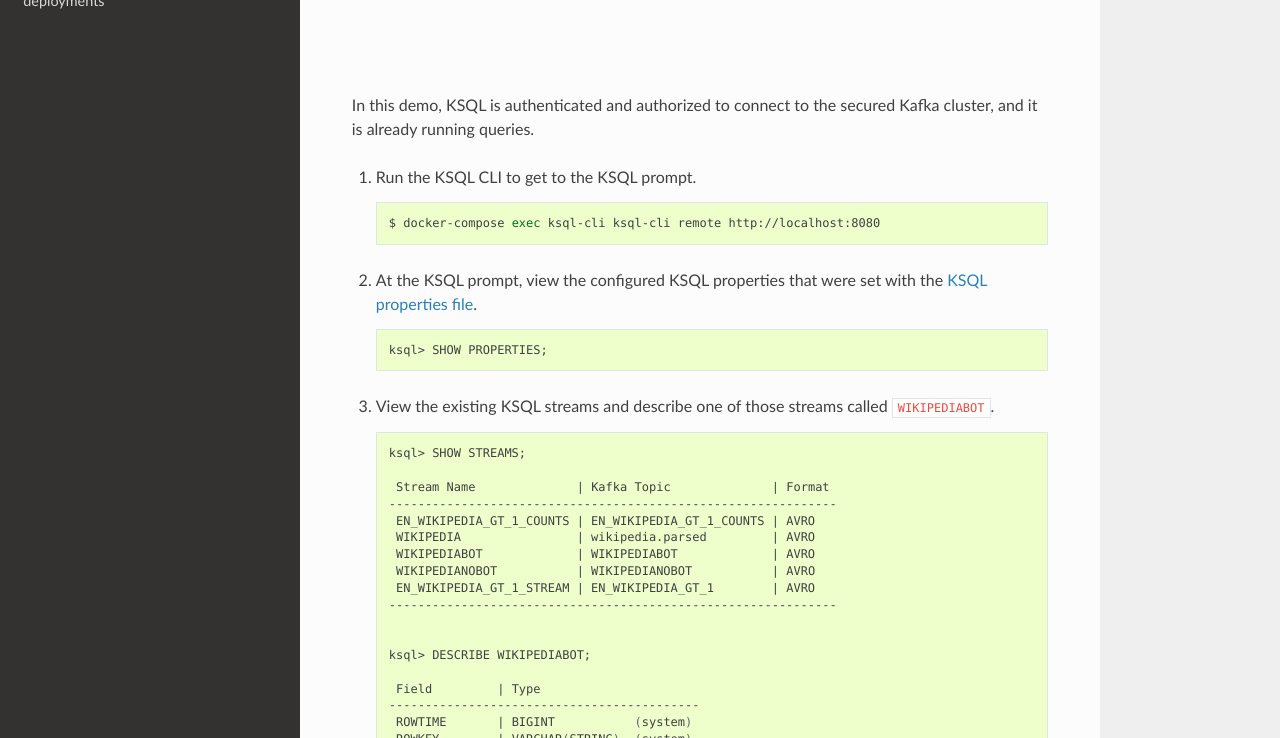
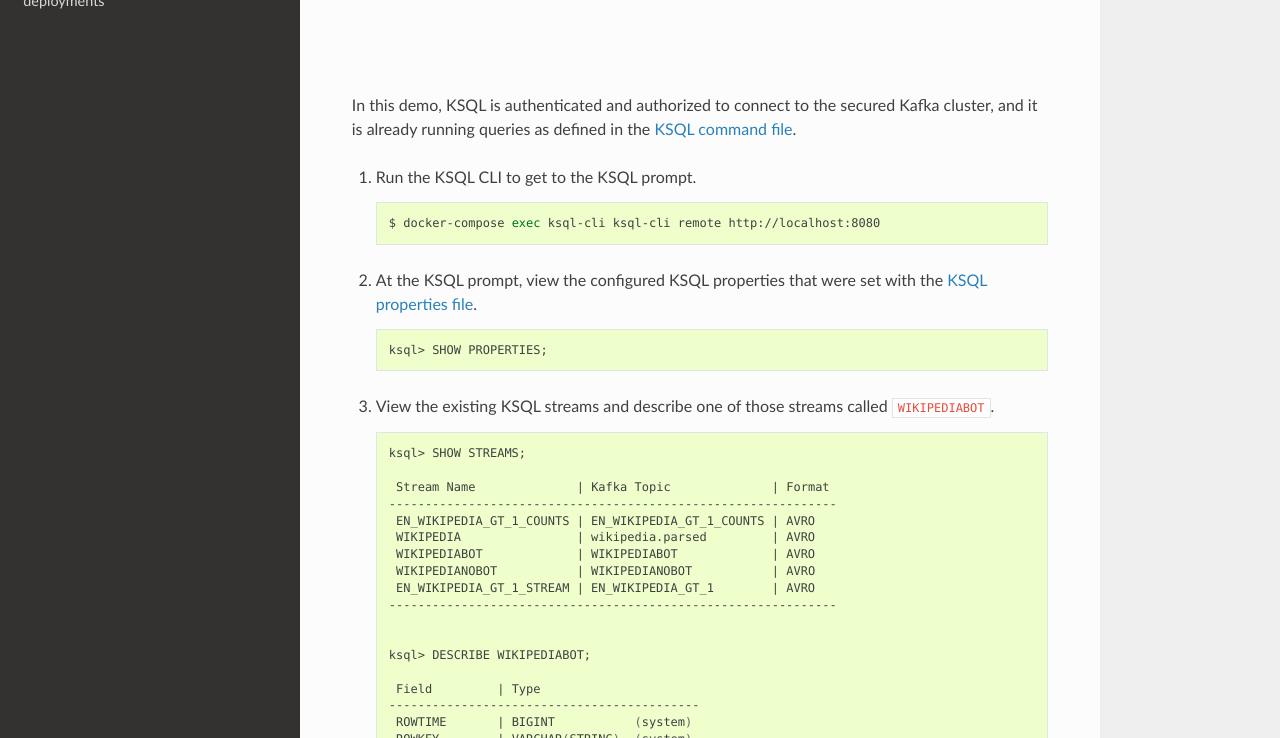
Before and after one commit to confluentinc/cp-demo, a Sphinx documentation site: the page built from docs/index.rst, in a window 1280 px wide and 900 px high, scrolled down 6006 px, cut to the strip 162-900 px from the top of the window. Built offline with Sphinx 7.4.7 and the Read the Docs theme 2.0.0, drawn with Linux system fonts in a browser that asks for light colours.

Commit message:
Add link to KSQL command file

```diff
--- a/docs/index.rst
+++ b/docs/index.rst
@@ -194,7 +194,7 @@
         <iframe src="https://www.youtube.com/embed/U_ntFVXWBPc" frameborder="0" allowfullscreen style="position: absolute; top: 0; left: 0; width: 75%; height: 75%;"></iframe>
     </div>
 
-In this demo, KSQL is authenticated and authorized to connect to the secured Kafka cluster, and it is already running queries.
+In this demo, KSQL is authenticated and authorized to connect to the secured Kafka cluster, and it is already running queries as defined in the `KSQL command file <https://github.com/confluentinc/cp-demo/blob/master/scripts/ksql/ksqlcommands>`__.
 
 1. Run the KSQL CLI to get to the KSQL prompt.
 
```
